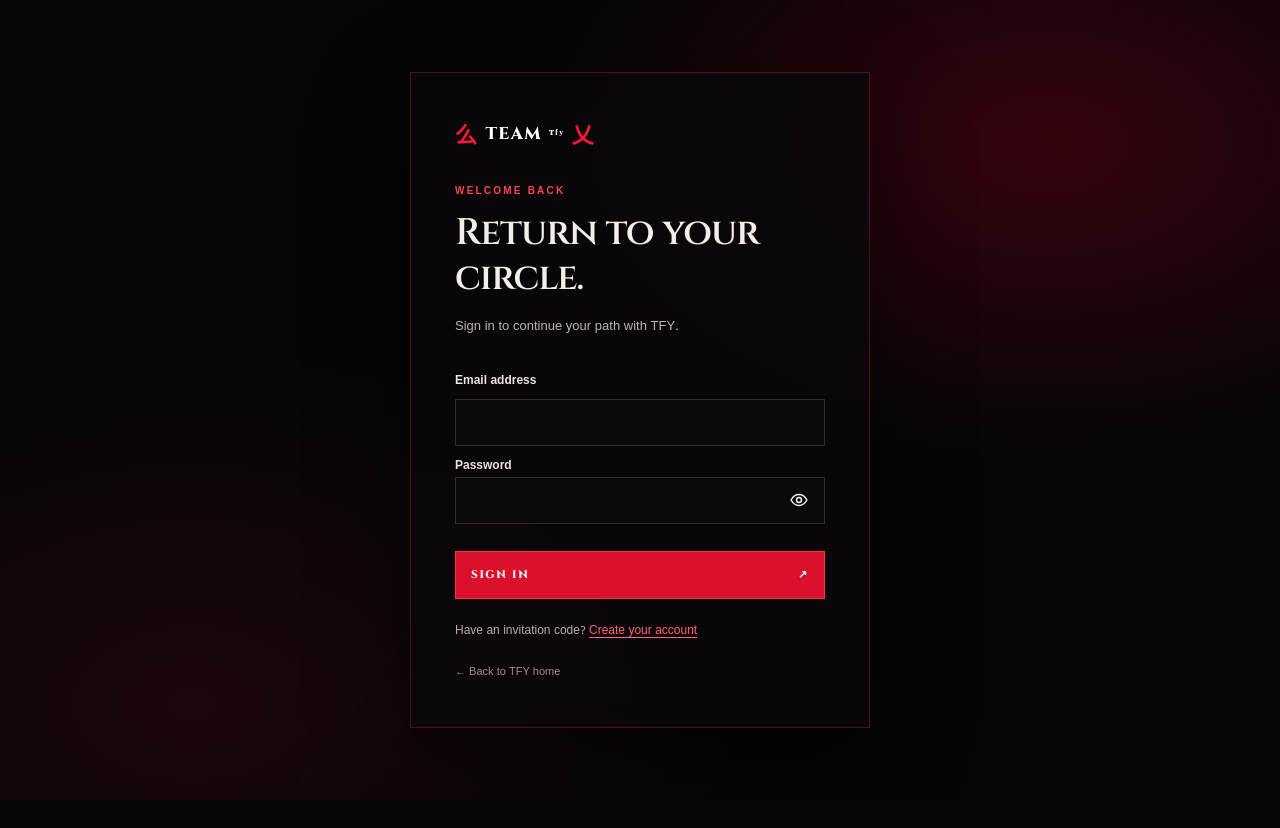
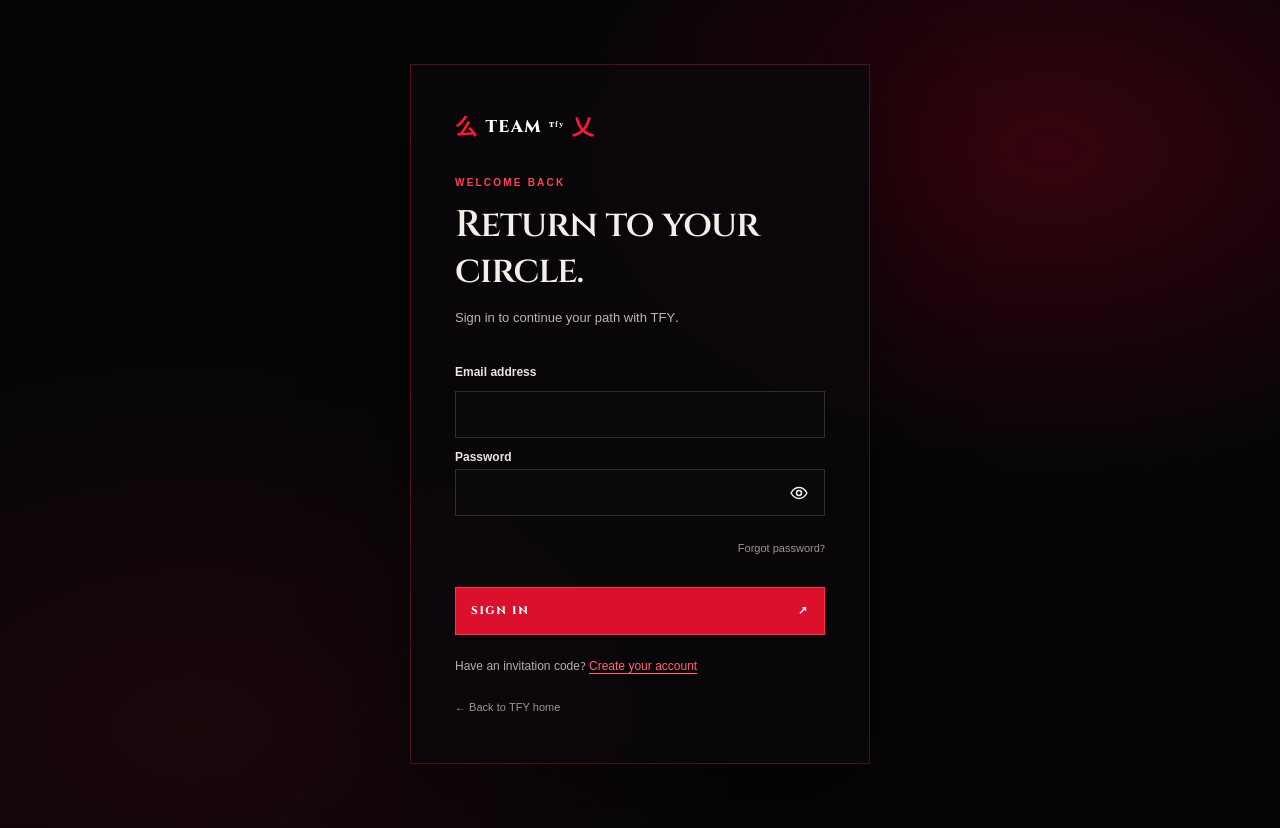
Before and after one commit to alone4verasthew-dot/TEAM-community-, a Next.js app: page /login in a window 1280 px wide. Before the commit the page ends 800 px from the top, so only its background shows below. Built offline with nearby package versions, Linux system fonts and the light colour scheme.

Commit message:
Link login page to password recovery

```diff
--- a/app/login/page.tsx
+++ b/app/login/page.tsx
@@ -13,7 +13,7 @@ export default async function LoginPage({ searchParams }: LoginPageProps) {
     credentials: "Email or password is incorrect. Please try again.",
     confirmation: "Email confirmation link could not be used. Request a fresh link or sign in again.",
   };
-  const notice = params.message === "signed-out" ? "You have been signed out." : "";
+  const notice = params.message === "signed-out" ? "You have been signed out." : params.message === "password-updated" ? "Password updated successfully. Sign in with your new password." : "";
 
   return (
     <main className="auth-page">
@@ -34,6 +34,7 @@ export default async function LoginPage({ searchParams }: LoginPageProps) {
           <label htmlFor="login-email">Email address</label>
           <input id="login-email" name="email" type="email" autoComplete="email" required />
           <PasswordField id="login-password" name="password" label="Password" autoComplete="current-password" />
+          <div style={{ textAlign: "right", marginTop: "-0.35rem" }}><Link href="/forgot-password" className="auth-home-link">Forgot password?</Link></div>
           <button className="auth-submit" type="submit">SIGN IN <span>↗</span></button>
         </form>
 
```
